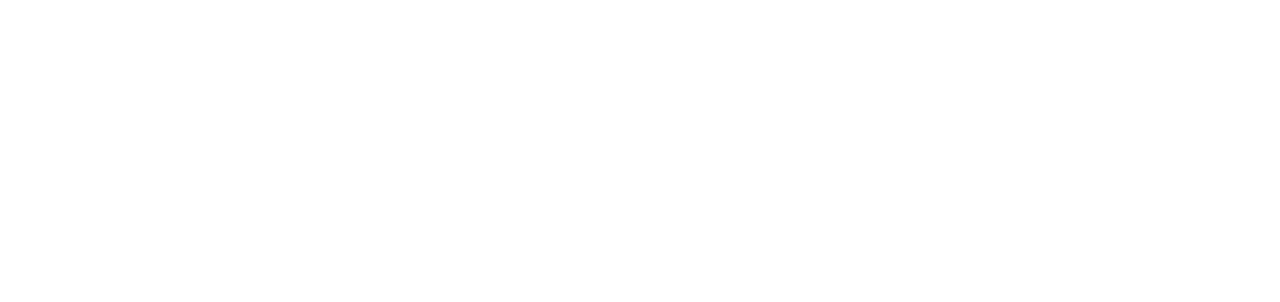
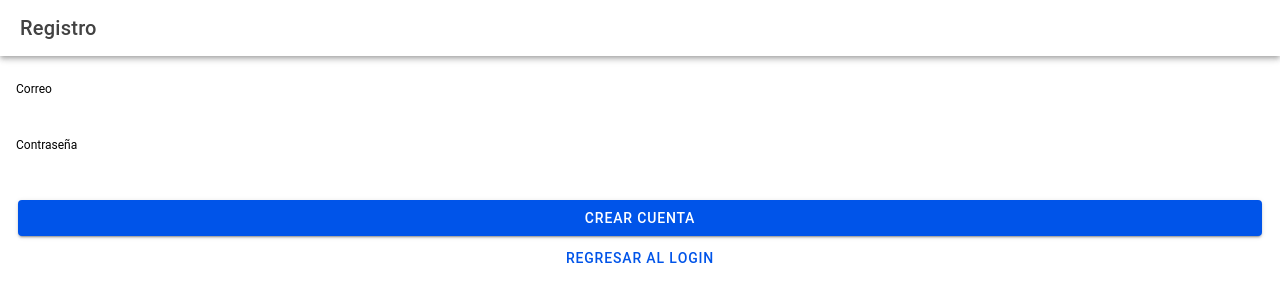
Before and after one commit to hellencc-dev/Desarrollo-Plataformas-Moviles-2026, a React (Vite) app in the folder parcial-2/parcial-app/: page /register in a window 1280 px wide. Shown: the top 302 px of the page. Built offline with nearby package versions, Linux system fonts and the light colour scheme; no server answers.

Commit message:
Implementar login registro y logout con firebase

```diff
--- a/parcial-2/parcial-app/src/App.tsx
+++ b/parcial-2/parcial-app/src/App.tsx
@@ -2,6 +2,10 @@ import { Redirect, Route } from 'react-router-dom';
 import { IonApp, IonRouterOutlet, setupIonicReact } from '@ionic/react';
 import { IonReactRouter } from '@ionic/react-router';
 import Home from './pages/Home';
+import Login from "./pages/Login";
+import Register from "./pages/Register";
+import { useAuthContext } from "./context/AuthContext";
+
 
 /* Core CSS required for Ionic components to work properly */
 import '@ionic/react/css/core.css';
@@ -35,19 +39,32 @@ import './theme/variables.css';
 
 setupIonicReact();
 
-const App: React.FC = () => (
+export default function App() {
+  const { user, loading } = useAuthContext();
+
+  if (loading) return null;
+
+  return (
     <IonApp>
       <IonReactRouter>
         <IonRouterOutlet>
+          <Route exact path="/login">
+            {user ? <Redirect to="/home" /> : <Login />}
+          </Route>
+
+          <Route exact path="/register">
+            {user ? <Redirect to="/home" /> : <Register />}
+          </Route>
+
           <Route exact path="/home">
-          <Home />
+            {user ? <Home /> : <Redirect to="/login" />}
           </Route>
+
           <Route exact path="/">
-          <Redirect to="/home" />
+            <Redirect to={user ? "/home" : "/login"} />
           </Route>
         </IonRouterOutlet>
       </IonReactRouter>
     </IonApp>
   );
-
-export default App;
+}
--- /dev/null
+++ b/parcial-2/parcial-app/src/context/AuthContext.tsx
@@ -0,0 +1,62 @@
+import { createContext, useContext, useEffect, useState } from "react";
+import type { ReactNode } from "react";
+import {
+  onAuthStateChanged,
+  signInWithEmailAndPassword,
+  createUserWithEmailAndPassword,
+  signOut,
+  type User,
+} from "firebase/auth";
+import { auth } from "../firebase/config";
+
+interface AuthContextType {
+  user: User | null;
+  loading: boolean;
+  login: (email: string, password: string) => Promise<void>;
+  registerUser: (email: string, password: string) => Promise<void>;
+  logout: () => Promise<void>;
+}
+
+const AuthContext = createContext<AuthContextType | undefined>(undefined);
+
+export function AuthProvider({ children }: { children: ReactNode }) {
+  const [user, setUser] = useState<User | null>(null);
+  const [loading, setLoading] = useState(true);
+
+  useEffect(() => {
+    const unsubscribe = onAuthStateChanged(auth, (currentUser) => {
+      setUser(currentUser);
+      setLoading(false);
+    });
+
+    return () => unsubscribe();
+  }, []);
+
+  const login = async (email: string, password: string) => {
+    await signInWithEmailAndPassword(auth, email, password);
+  };
+
+  const registerUser = async (email: string, password: string) => {
+    await createUserWithEmailAndPassword(auth, email, password);
+  };
+
+  const logout = async () => {
+    await signOut(auth);
+  };
+
+  return (
+    <AuthContext.Provider value={{ user, loading, login, registerUser, logout }}>
+      {children}
+    </AuthContext.Provider>
+  );
+}
+
+export function useAuthContext() {
+  const context = useContext(AuthContext);
+
+  if (!context) {
+    throw new Error("No se esta usando de manera correcta");
+  }
+
+  return context;
+}
--- /dev/null
+++ b/parcial-2/parcial-app/src/firebase/config.ts
@@ -0,0 +1,16 @@
+import { initializeApp } from "firebase/app";
+import { getAuth } from "firebase/auth";
+
+const firebaseConfig = {
+  apiKey: "AIzaSyDSW6LeNmVNQ9KVJ9IuuFSYV6DDl0Z7Ojo",
+  authDomain: "parcial2-cd44b.firebaseapp.com",
+  projectId: "parcial2-cd44b",
+  storageBucket: "parcial2-cd44b.firebasestorage.app",
+  messagingSenderId: "250204183836",
+  appId: "1:250204183836:web:7524f341721843a5e3eed9"
+};
+
+const app = initializeApp(firebaseConfig);
+const auth = getAuth(app);
+
+export { app, auth };
--- a/parcial-2/parcial-app/src/main.tsx
+++ b/parcial-2/parcial-app/src/main.tsx
@@ -1,11 +1,14 @@
 import React from 'react';
 import { createRoot } from 'react-dom/client';
 import App from './App';
+import { AuthProvider } from "./context/AuthContext";
 
 const container = document.getElementById('root');
 const root = createRoot(container!);
 root.render(
   <React.StrictMode>
-    <App />
+    <AuthProvider>
+      <App />
+    </AuthProvider>
   </React.StrictMode>
 );
--- a/parcial-2/parcial-app/src/pages/Home.tsx
+++ b/parcial-2/parcial-app/src/pages/Home.tsx
@@ -1,25 +1,39 @@
-import { IonContent, IonHeader, IonPage, IonTitle, IonToolbar } from '@ionic/react';
-import ExploreContainer from '../components/ExploreContainer';
-import './Home.css';
+import {
+  IonButton,
+  IonContent,
+  IonHeader,
+  IonPage,
+  IonTitle,
+  IonToolbar,
+} from "@ionic/react";
+import { useHistory } from "react-router-dom";
+import { useAuthContext } from "../context/AuthContext";
 
-const Home: React.FC = () => {
+export default function Home() {
+  const history = useHistory();
+  const { user, logout } = useAuthContext();
+
+  const handleLogout = async () => {
+    await logout();
+    history.push("/login");
+  };
+
   return (
     <IonPage>
       <IonHeader>
         <IonToolbar>
-          <IonTitle>Blank</IonTitle>
+          <IonTitle>Home</IonTitle>
         </IonToolbar>
       </IonHeader>
-      <IonContent fullscreen>
-        <IonHeader collapse="condense">
-          <IonToolbar>
-            <IonTitle size="large">Blank</IonTitle>
-          </IonToolbar>
-        </IonHeader>
-        <ExploreContainer />
+
+      <IonContent className="ion-padding">
+        <h2>Bienvenid@</h2>
+        <p>{user?.email}</p>
+
+        <IonButton expand="block" color="danger" onClick={handleLogout}>
+          Cerrar sesión
+        </IonButton>
       </IonContent>
     </IonPage>
   );
-};
-
-export default Home;
+}
--- /dev/null
+++ b/parcial-2/parcial-app/src/pages/Login.tsx
@@ -0,0 +1,74 @@
+import {
+    IonButton,
+    IonContent,
+    IonHeader,
+    IonInput,
+    IonPage,
+    IonText,
+    IonTitle,
+    IonToolbar,
+} from "@ionic/react";
+import { useState } from "react";
+import { useHistory } from "react-router-dom";
+import { useAuthContext } from "../context/AuthContext";
+
+export default function Login() {
+    const history = useHistory();
+    const { login } = useAuthContext();
+
+    const [email, setEmail] = useState("");
+    const [password, setPassword] = useState("");
+    const [error, setError] = useState("");
+
+    const handleLogin = async () => {
+        try {
+            setError("");
+            await login(email, password);
+            history.push("/home");
+        } catch {
+            setError("No se pudo iniciar sesión");
+        }
+    };
+
+    return (
+        <IonPage>
+            <IonHeader>
+                <IonToolbar>
+                    <IonTitle>Login</IonTitle>
+                </IonToolbar>
+            </IonHeader>
+
+            <IonContent className="ion-padding">
+                <IonInput
+                    label="Correo"
+                    labelPlacement="stacked"
+                    type="email"
+                    value={email}
+                    onIonInput={(e) => setEmail(e.detail.value!)}
+                />
+
+                <IonInput
+                    label="Contraseña"
+                    labelPlacement="stacked"
+                    type="password"
+                    value={password}
+                    onIonInput={(e) => setPassword(e.detail.value!)}
+                />
+
+                {error && (
+                    <IonText color="danger">
+                        <p>{error}</p>
+                    </IonText>
+                )}
+
+                <IonButton expand="block" className="ion-margin-top" onClick={handleLogin}>
+                    Iniciar sesión
+                </IonButton>
+
+                <IonButton expand="block" fill="clear" routerLink="/register">
+                    Ir a registro
+                </IonButton>
+            </IonContent>
+        </IonPage>
+    );
+}
--- /dev/null
+++ b/parcial-2/parcial-app/src/pages/Register.tsx
@@ -0,0 +1,74 @@
+import {
+    IonButton,
+    IonContent,
+    IonHeader,
+    IonInput,
+    IonPage,
+    IonText,
+    IonTitle,
+    IonToolbar,
+} from "@ionic/react";
+import { useState } from "react";
+import { useHistory } from "react-router-dom";
+import { useAuthContext } from "../context/AuthContext";
+
+export default function Register() {
+    const history = useHistory();
+    const { registerUser } = useAuthContext();
+
+    const [email, setEmail] = useState("");
+    const [password, setPassword] = useState("");
+    const [error, setError] = useState("");
+
+    const handleRegister = async () => {
+        try {
+            setError("");
+            await registerUser(email, password);
+            history.push("/home");
+        } catch {
+            setError("No se pudo registrar el usuario");
+        }
+    };
+
+    return (
+        <IonPage>
+            <IonHeader>
+                <IonToolbar>
+                    <IonTitle>Registro</IonTitle>
+                </IonToolbar>
+            </IonHeader>
+
+            <IonContent className="ion-padding">
+                <IonInput
+                    label="Correo"
+                    labelPlacement="stacked"
+                    type="email"
+                    value={email}
+                    onIonInput={(e) => setEmail(e.detail.value!)}
+                />
+
+                <IonInput
+                    label="Contraseña"
+                    labelPlacement="stacked"
+                    type="password"
+                    value={password}
+                    onIonInput={(e) => setPassword(e.detail.value!)}
+                />
+
+                {error && (
+                    <IonText color="danger">
+                        <p>{error}</p>
+                    </IonText>
+                )}
+
+                <IonButton expand="block" className="ion-margin-top" onClick={handleRegister}>
+                    Crear cuenta
+                </IonButton>
+
+                <IonButton expand="block" fill="clear" routerLink="/login">
+                    Regresar al login
+                </IonButton>
+            </IonContent>
+        </IonPage>
+    );
+}
```
Also changed, not shown: parcial-2/parcial-app/package.json (+6 -1 lines), 1 other file (tests, documents, lock files or other folders). Lines whose indentation alone changed are shown as unchanged.
